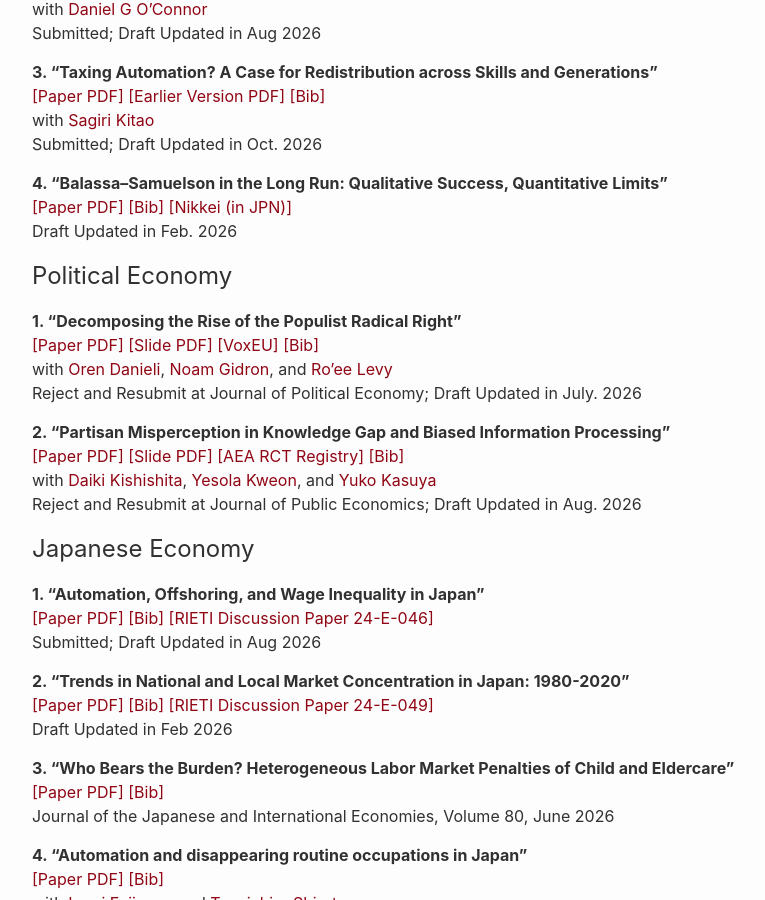
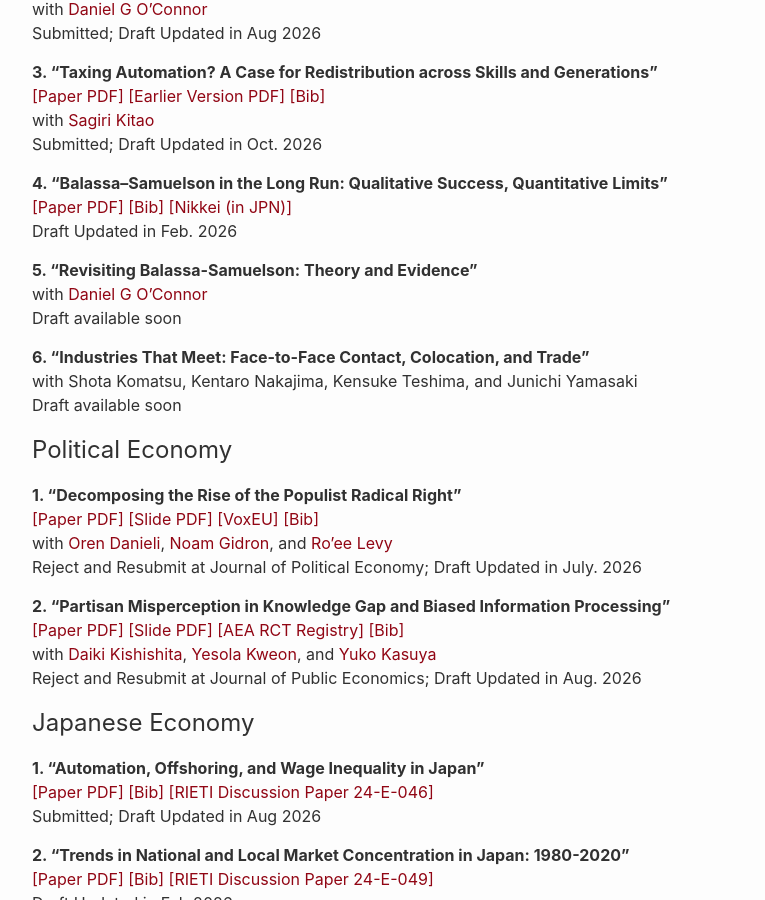
Before and after one commit to shinnkikuchi/shinnkikuchi.github.io, a Jekyll site: the page built from index.md, in a window 1280 px wide and 900 px high, scrolled down 693 px. Shown: the whole window, without its empty margins (188-953 px from the left). Built offline with Jekyll 4.4.1, drawn with Linux system fonts in a browser that asks for light colours.

Commit message:
Update index.md

```diff
--- a/index.md
+++ b/index.md
@@ -56,6 +56,20 @@
 Draft Updated in Feb. 2026
 <br>
 
+**5. "Revisiting Balassa-Samuelson: Theory and Evidence"**
+<br>
+with  <a href="https://www.danielgoconnor.com" target="_blank">Daniel G O'Connor</a>
+<br>
+Draft available soon
+<br>
+
+
+**6. "Industries That Meet: Face-to-Face Contact, Colocation, and Trade"**
+<br>
+with Shota Komatsu, Kentaro Nakajima, Kensuke Teshima, and Junichi Yamasaki
+<br>
+Draft available soon
+<br>
 
 ## Political Economy
 
```
